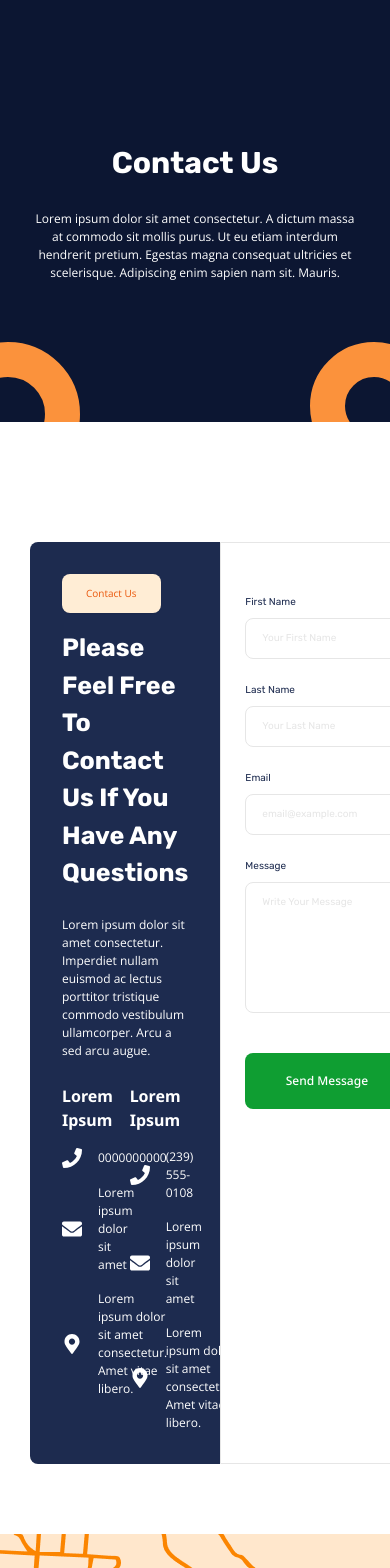
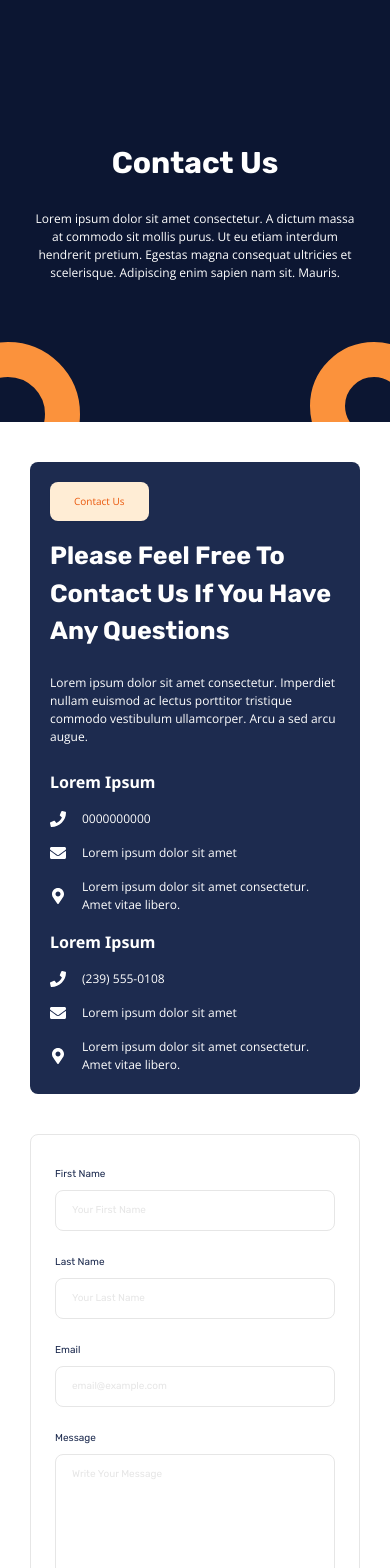
Before and after one commit to dazzlerabhi30800/wcs-ida, a React (Vite) app: page /contact in a window 390 px wide. Shown: the top 1568 px of the page. Built offline with nearby package versions, Linux system fonts and the light colour scheme.

Commit message:
contact page & all page made responsive

```diff
--- a/src/Btns/SendMessageBtn.jsx
+++ b/src/Btns/SendMessageBtn.jsx
@@ -4,7 +4,7 @@ import { fontStyles } from "../style";
 const SendMessageBtn = () => {
   return (
     <button
-      className={`${fontStyles.p1} font-medium font-notoSans bg-green text-white rounded-lg w-[163px] h-[56px]`}
+      className={`${fontStyles.p1} font-medium font-notoSans bg-green text-white rounded-lg w-[130px] md:w-[163px] h-[38px] md:h-[45px] lg:h-[56px]`}
     >
       Send Message
     </button>
--- a/src/Components/ContactForm.jsx
+++ b/src/Components/ContactForm.jsx
@@ -8,11 +8,13 @@ import SendMessageBtn from "../Btns/SendMessageBtn";
 const ContactForm = () => {
   const { contactData } = useGlobalContext();
   return (
-    <section className={`mt-[120px]`}>
-      <div className={`${styles.marginX} flex`}>
+    <section className={`${styles.marginT2}`}>
+      <div
+        className={`${styles.marginX} ${styles.flexResponsiveLarge} gap-10 lg:gap-0`}
+      >
         {/* Left */}
         <div
-          className={`${styles.flexCol} text-white p-8 bg-blue justify-center basis-1/2 gap-6 rounded-l-lg`}
+          className={`${styles.flexCol} text-white p-5 md:p-6 lg:p-8 bg-blue justify-center lg:basis-1/2 gap-6 rounded-lg lg:rounded-none lg:rounded-l-lg`}
         >
           <div className={`${styles.flexCol} gap-4`}>
             <SectionTitle>Contact Us</SectionTitle>
@@ -25,7 +27,7 @@ const ContactForm = () => {
             lectus porttitor tristique commodo vestibulum ullamcorper. Arcu a
             sed arcu augue.
           </Para1>
-          <div className="grid grid-cols-2 gap-[9px]">
+          <div className="grid grid-cols-1 sm:grid-cols-2 gap-4 sm:gap-[9px]">
             {contactData?.map(({ title, info }, index) => (
               <div key={index} className={`${styles.flexCol} gap-4`}>
                 <h4 className={`${fontStyles.h4} font-bold font-notoSans`}>
@@ -33,7 +35,7 @@ const ContactForm = () => {
                 </h4>
                 {info?.map(({ icon, text }, index) => (
                   <div key={index} className={`${styles.flexRow} gap-4`}>
-                    <span className="text-xl">{icon}</span>
+                    <span className="text-base sm:text-lg md:text-xl">{icon}</span>
                     <Para1 fontWeight="font-normal" color="text-inherit">
                       {text}
                     </Para1>
@@ -46,7 +48,7 @@ const ContactForm = () => {
         {/* Right */}
         <form
           onSubmit={(e) => e.preventDefault()}
-          className={`${styles.flexCol}  ${fontStyles.p2} [&_input]:rounded-lg [&_textarea]:rounded-lg gap-6 flex-1 w-full py-[52px] px-6 border border-cream rounded-r-lg`}
+          className={`${styles.flexCol}  ${fontStyles.p2} [&_input]:rounded-lg [&_textarea]:rounded-lg gap-6 flex-1 w-full py-8 md:py-10 lg:py-[52px] px-6 border border-cream rounded-lg lg:rounded-none lg:rounded-r-lg`}
         >
           <div className={`${styles.flexCol} gap-2 text-blue`}>
             <p>First Name</p>
--- a/src/Components/Map.jsx
+++ b/src/Components/Map.jsx
@@ -6,7 +6,7 @@ const Map = () => {
     <section className={`${styles.marginT}`}>
       <img
         src="./images/Maps.png"
-        className="w-full h-[729px] object-cover"
+        className="w-full h-[300px] sm:h-[400px] md:h-[529px] lg:h-[650px] xl:h-[729px] object-cover"
         alt=""
       />
     </section>
```
